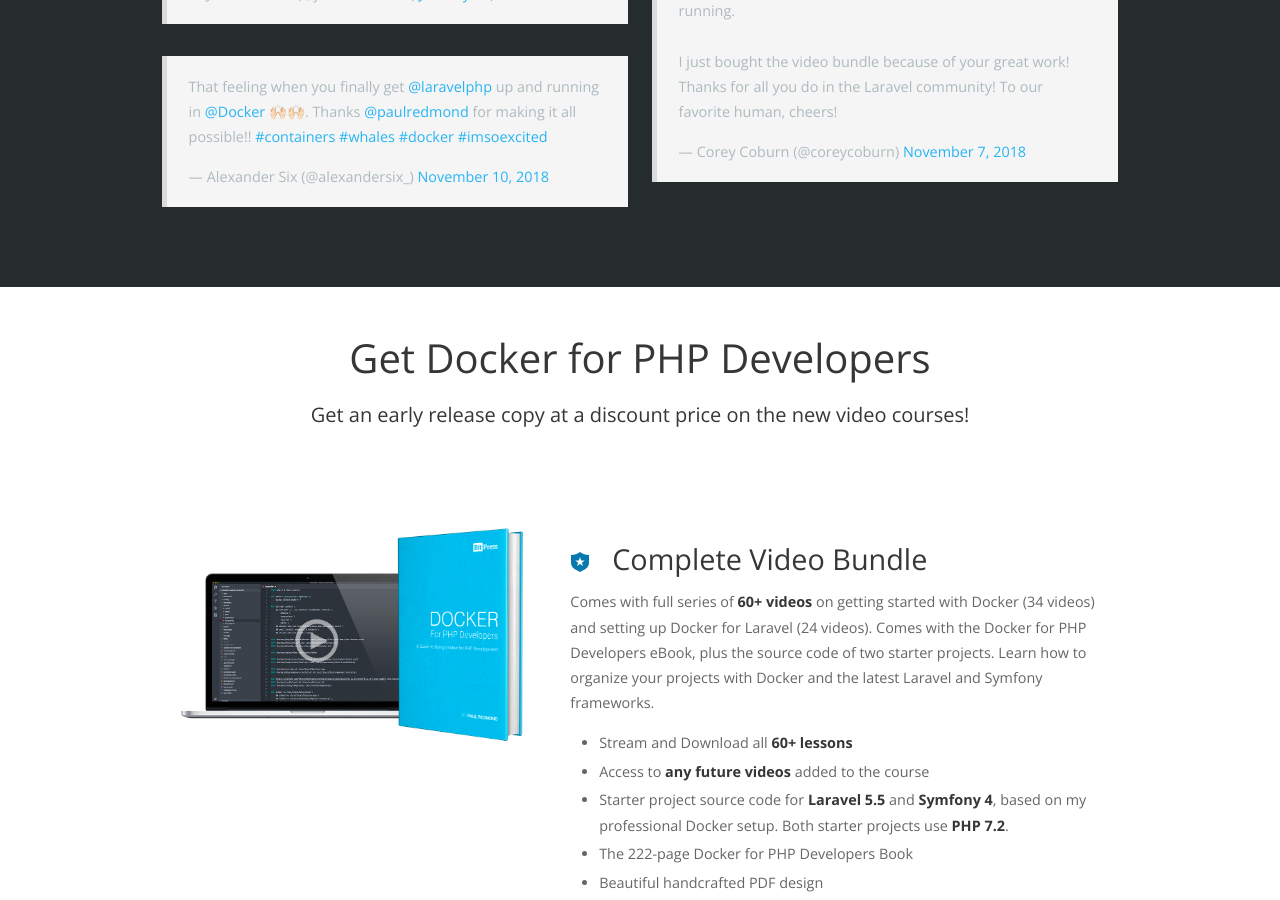
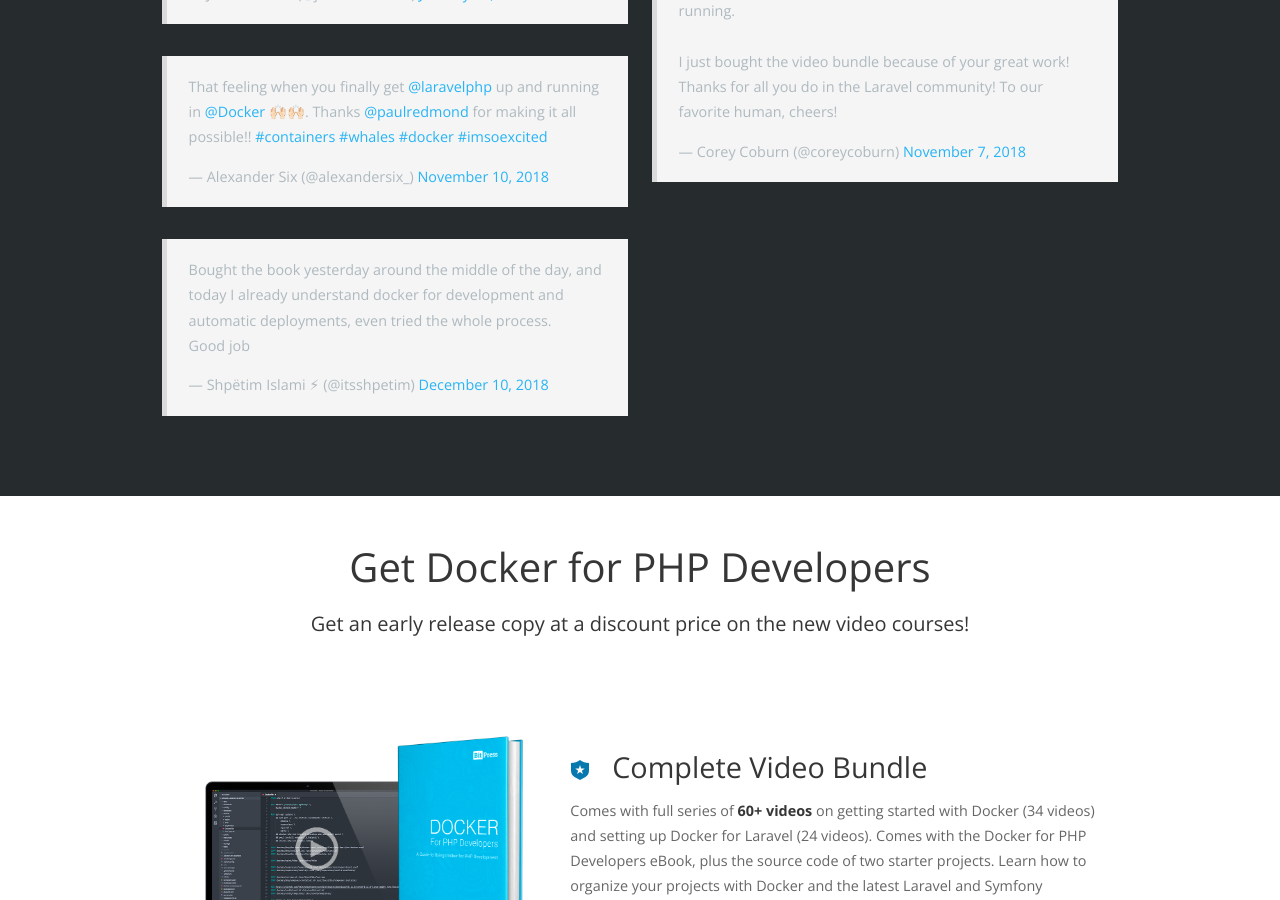
Before and after one commit to bitpressio/bitpressio.github.io, a Jekyll site: the page built from mastering-docker-php.md, in a window 1280 px wide and 900 px high, scrolled down 11630 px. Built offline with Jekyll 4.4.1, drawn with Linux system fonts in a browser that asks for light colours; nearby versions of some CDN libraries; some web fonts are replaced; comment, search, counter and statistics services are not loaded.

Commit message:
Add testimonial

```diff
--- a/mastering-docker-php.md
+++ b/mastering-docker-php.md
@@ -1023,6 +1023,9 @@
                             <div class="mb-2">
                                 <blockquote class="twitter-tweet" data-lang="en"><p lang="en" dir="ltr">That feeling when you finally get <a href="https://twitter.com/laravelphp?ref_src=twsrc%5Etfw">@laravelphp</a> up and running in <a href="https://twitter.com/Docker?ref_src=twsrc%5Etfw">@Docker</a> 🙌🏻🙌🏻. Thanks <a href="https://twitter.com/paulredmond?ref_src=twsrc%5Etfw">@paulredmond</a> for making it all possible!! <a href="https://twitter.com/hashtag/containers?src=hash&amp;ref_src=twsrc%5Etfw">#containers</a> <a href="https://twitter.com/hashtag/whales?src=hash&amp;ref_src=twsrc%5Etfw">#whales</a> <a href="https://twitter.com/hashtag/docker?src=hash&amp;ref_src=twsrc%5Etfw">#docker</a> <a href="https://twitter.com/hashtag/imsoexcited?src=hash&amp;ref_src=twsrc%5Etfw">#imsoexcited</a></p>&mdash; Alexander Six (@alexandersix_) <a href="https://twitter.com/alexandersix_/status/1061127960239972352?ref_src=twsrc%5Etfw">November 10, 2018</a></blockquote>
                             </div>
+                            <div class="mb-2">
+                                <blockquote class="twitter-tweet" data-conversation="none" data-theme="light"><p lang="en" dir="ltr">Bought the book yesterday around the middle of the day, and today I already understand docker for development and automatic deployments, even tried the whole process. <br>Good job</p>&mdash; Shpëtim Islami ⚡ (@itsshpetim) <a href="https://twitter.com/itsshpetim/status/1072120592495710209?ref_src=twsrc%5Etfw">December 10, 2018</a></blockquote>
+                            </div>
                         </div>
                         <div class="column is-6">
                             <div class="mb-2">
```
